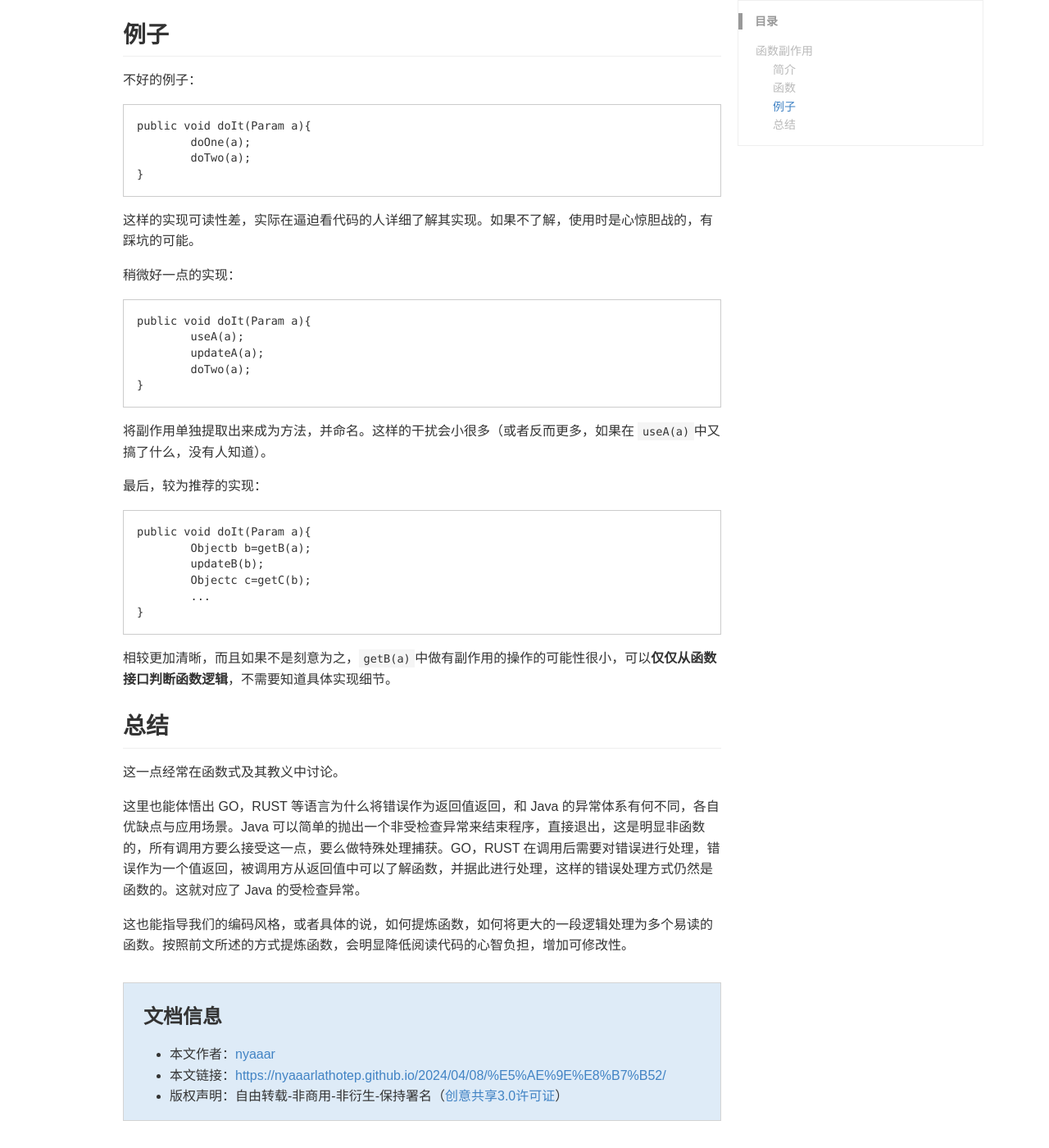
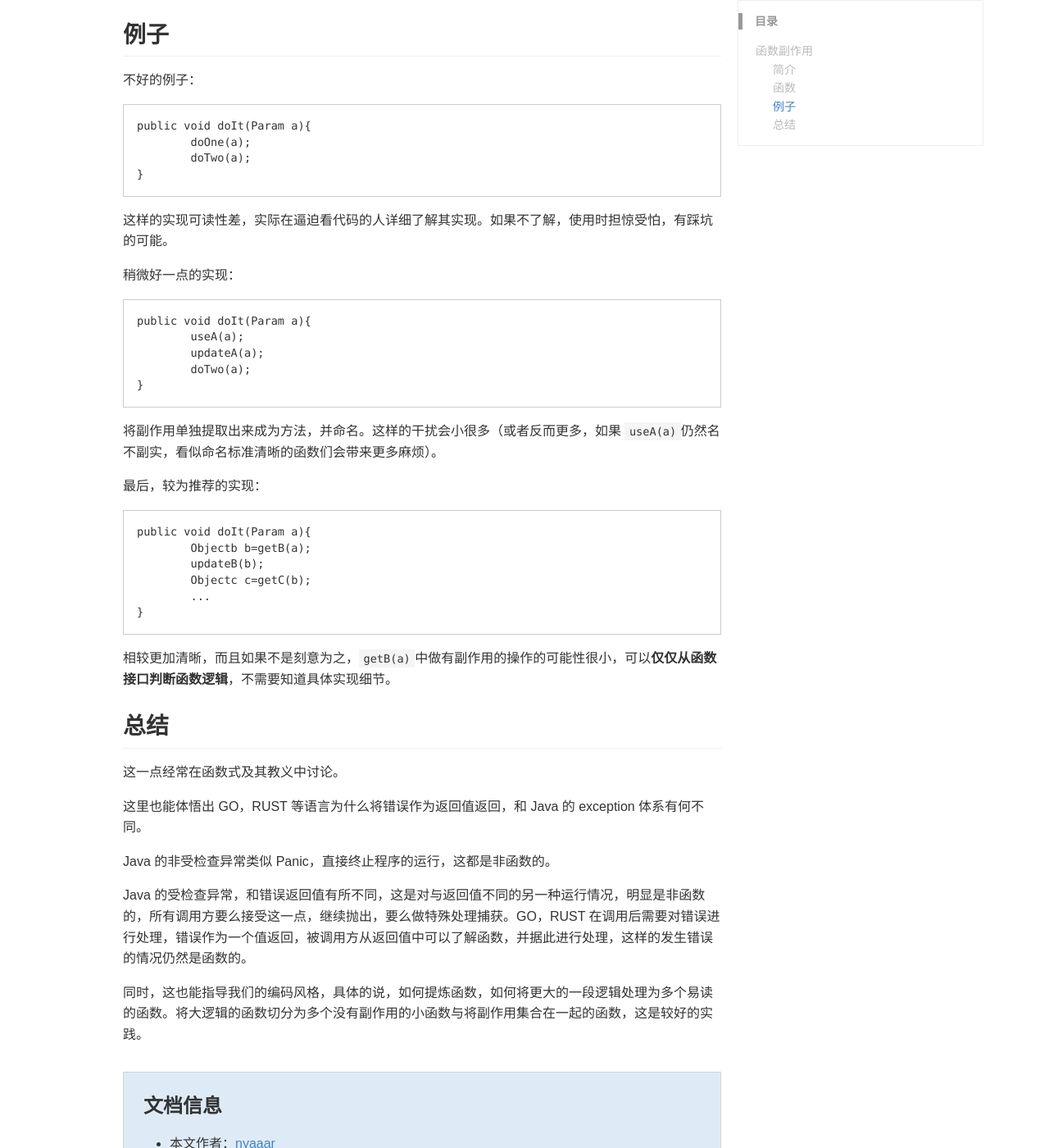
Before and after one commit to nyaaarlathotep/nyaaarlathotep.github.io, a Jekyll site: the page built from _posts/2024-4-1- 实践2.md, in a window 1280 px wide and 1400 px high, scrolled down 1163 px. Shown: the whole window at 82% size. Built offline with Jekyll 4.4.1, drawn with Linux system fonts in a browser that asks for light colours; comment, search, counter and statistics services are not loaded; a style sheet for code colours, icons or effects is not loaded; some of the changed text lies outside the part shown.

Commit message:
Update 2024-4-1- 实践2.md

````diff
--- a/_posts/2024-4-1- 实践2.md
+++ b/_posts/2024-4-1- 实践2.md
@@ -41,7 +41,7 @@ essays: true
 
 这导致两个结果：
 
-相同入参，会有不同的返回。
+相同入参，会有不同的运行情况。
 
 同时函数的作用，效应不仅有返回值，还会改变当前函数栈与生命周期外的数据。也就是我们这里要说的**副作用**。
 
@@ -56,7 +56,7 @@ public void doIt(Param a){
 }
 ```
 
-这样的实现可读性差，实际在逼迫看代码的人详细了解其实现。如果不了解，使用时是心惊胆战的，有踩坑的可能。
+这样的实现可读性差，实际在逼迫看代码的人详细了解其实现。如果不了解，使用时担惊受怕，有踩坑的可能。
 
 稍微好一点的实现：
 
@@ -68,7 +68,7 @@ public void doIt(Param a){
 }
 ```
 
-将副作用单独提取出来成为方法，并命名。这样的干扰会小很多（或者反而更多，如果在 `useA(a)`中又搞了什么，没有人知道）。
+将副作用单独提取出来成为方法，并命名。这样的干扰会小很多（或者反而更多，如果 `useA(a)`仍然名不副实，看似命名标准清晰的函数们会带来更多麻烦）。
 
 最后，较为推荐的实现：
 
@@ -87,6 +87,10 @@ public void doIt(Param a){
 
 这一点经常在函数式及其教义中讨论。
 
-这里也能体悟出 GO，RUST 等语言为什么将错误作为返回值返回，和 Java 的异常体系有何不同，各自优缺点与应用场景。Java 可以简单的抛出一个非受检查异常来结束程序，直接退出，这是明显非函数的，所有调用方要么接受这一点，要么做特殊处理捕获。GO，RUST 在调用后需要对错误进行处理，错误作为一个值返回，被调用方从返回值中可以了解函数，并据此进行处理，这样的错误处理方式仍然是函数的。这就对应了 Java 的受检查异常。
+这里也能体悟出 GO，RUST 等语言为什么将错误作为返回值返回，和 Java 的 exception 体系有何不同。
 
-这也能指导我们的编码风格，或者具体的说，如何提炼函数，如何将更大的一段逻辑处理为多个易读的函数。按照前文所述的方式提炼函数，会明显降低阅读代码的心智负担，增加可修改性。
+Java 的非受检查异常类似 Panic，直接终止程序的运行，这都是非函数的。
+
+Java 的受检查异常，和错误返回值有所不同，这是对与返回值不同的另一种运行情况，明显是非函数的，所有调用方要么接受这一点，继续抛出，要么做特殊处理捕获。GO，RUST 在调用后需要对错误进行处理，错误作为一个值返回，被调用方从返回值中可以了解函数，并据此进行处理，这样的发生错误的情况仍然是函数的。
+
+同时，这也能指导我们的编码风格，具体的说，如何提炼函数，如何将更大的一段逻辑处理为多个易读的函数。将大逻辑的函数切分为多个没有副作用的小函数与将副作用集合在一起的函数，这是较好的实践。
````
